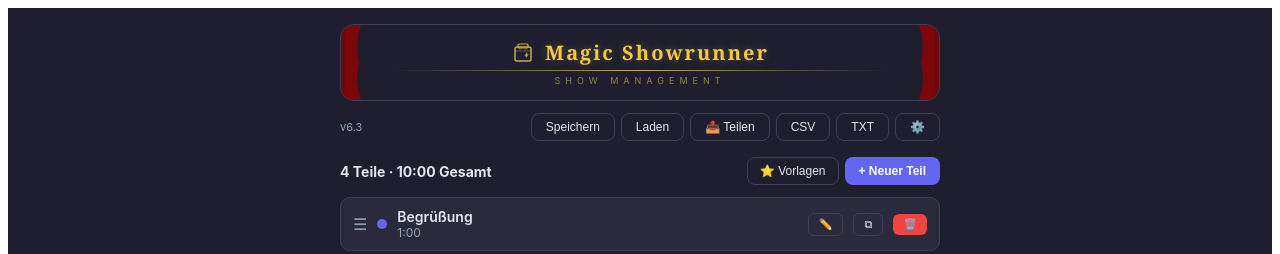
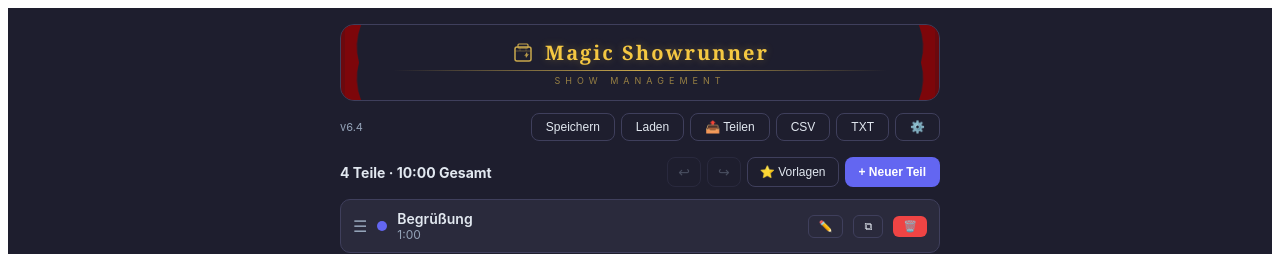
Before and after one commit to TheLomma/magicshowrunnernew, a React (Create React App) app: page / in a window 1280 px wide. Shown: the top 254 px of the page. Built offline with nearby package versions, Linux system fonts and the light colour scheme.

Commit message:
Update App.js
Version 6.4

```diff
--- a/src/App.js
+++ b/src/App.js
@@ -17,7 +17,7 @@ var SOUNDS = {
 
 var T = {
   de: {
-    title: "Magic Showrunner", ver: "v6.3", save: "Speichern", load: "Laden", newPart: "Neuer Teil",
+    title: "Magic Showrunner", ver: "v6.4", save: "Speichern", load: "Laden", newPart: "Neuer Teil",
     start: "Show starten", test: "Testmodus", parts: "Teile", total: "Gesamt", settings: "Einstellungen",
     planTheme: "Planungs-Theme", perfTheme: "Perform-Theme", beeps: "Signaltöne", vibration: "Vibration",
     volume: "Lautstärke", testTone: "Testton", testDur: "Testdauer/Teil", titleL: "Titel",
@@ -46,7 +46,7 @@ var T = {
     circleTimer: "Kreis-Timer", barTimer: "Balken-Timer", timerStyle: "Timer-Stil"
   },
   en: {
-    title: "Magic Showrunner", ver: "v6.3", save: "Save", load: "Load", newPart: "New Part",
+    title: "Magic Showrunner", ver: "v6.4", save: "Save", load: "Load", newPart: "New Part",
     start: "Start Show", test: "Test Mode", parts: "Parts", total: "Total", settings: "Settings",
     planTheme: "Plan Theme", perfTheme: "Perform Theme", beeps: "Beeps", vibration: "Vibration",
     volume: "Volume", testTone: "Test Tone", testDur: "Test dur/part", titleL: "Title",
@@ -821,12 +821,17 @@ export default function App() {
   });
   var cfg = _cfg[0], setCfg = _cfg[1];
   var _customTh = useState(getCustomTheme()); var customTh = _customTh[0], setCustomTh = _customTh[1];
+  var _history = useState([]); var history = _history[0], setHistory = _history[1];
+  var _redoStack = useState([]); var redoStack = _redoStack[0], setRedoStack = _redoStack[1];
   var _parts = useState(function () {
     var shared = loadSharedShow();
     if (shared) { window.location.hash = ""; return shared; }
     return makeDemo("de");
   });
-  var parts = _parts[0], setParts = _parts[1];
+  var parts = _parts[0], setPartsRaw = _parts[1];
+  var setParts = function (np) { var r = typeof np === 'function' ? np(parts) : np; setHistory(function (h) { return h.concat([parts]); }); setRedoStack([]); setPartsRaw(r); };
+  var doUndo = function () { if (!history.length) return; var p = history[history.length-1]; setRedoStack(function(rs){return rs.concat([parts]);}); setPartsRaw(p); setHistory(function(h){return h.slice(0,-1);}); };
+  var doRedo = function () { if (!redoStack.length) return; var n = redoStack[redoStack.length-1]; setHistory(function(h){return h.concat([parts]);}); setPartsRaw(n); setRedoStack(function(rs){return rs.slice(0,-1);}); };
   var _perf = useState(false); var perf = _perf[0], setPerf = _perf[1];
   var _startBlackout = useState(false); var startBlackout = _startBlackout[0], setStartBlackout = _startBlackout[1];
   var _targetEnd = useState(""); var targetEnd = _targetEnd[0], setTargetEnd = _targetEnd[1];
@@ -898,6 +903,8 @@ export default function App() {
         <div style={{ display: "flex", justifyContent: "space-between", alignItems: "center", marginBottom: 12 }}>
           <div style={{ fontSize: 14, fontWeight: 700 }}>{parts.length} {t.parts} · {fmt(totalDur)} {t.total}</div>
           <div style={{ display: "flex", gap: 6 }}>
+            <button onClick={doUndo} disabled={history.length === 0} title="Rückgängig" style={{ padding: "6px 10px", borderRadius: 8, border: "1px solid " + th.brd, background: "transparent", color: history.length === 0 ? th.sub : th.text, cursor: history.length === 0 ? "default" : "pointer", fontSize: 14, opacity: history.length === 0 ? 0.35 : 1 }}>↩</button>
+            <button onClick={doRedo} disabled={redoStack.length === 0} title="Wiederholen" style={{ padding: "6px 10px", borderRadius: 8, border: "1px solid " + th.brd, background: "transparent", color: redoStack.length === 0 ? th.sub : th.text, cursor: redoStack.length === 0 ? "default" : "pointer", fontSize: 14, opacity: redoStack.length === 0 ? 0.35 : 1 }}>↪</button>
             <button onClick={function () { setTplOpen(true); }} style={{ padding: "6px 12px", borderRadius: 8, border: "1px solid " + th.brd, background: "transparent", color: th.text, cursor: "pointer", fontSize: 12 }}>⭐ {t.templates}</button>
             <button onClick={function () { setEditPart(null); setShowEditor(true); }} style={{ padding: "6px 14px", borderRadius: 8, border: "none", background: th.acc, color: "#fff", fontWeight: 600, cursor: "pointer", fontSize: 12 }}>+ {t.newPart}</button>
           </div>
```
